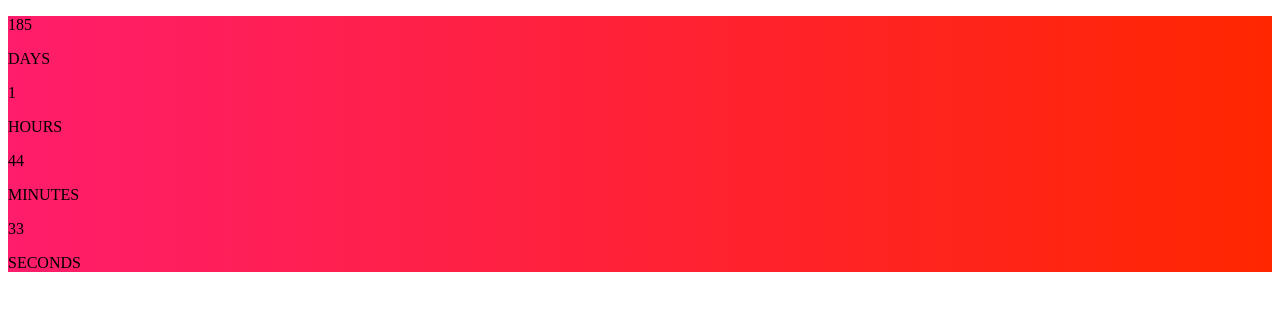
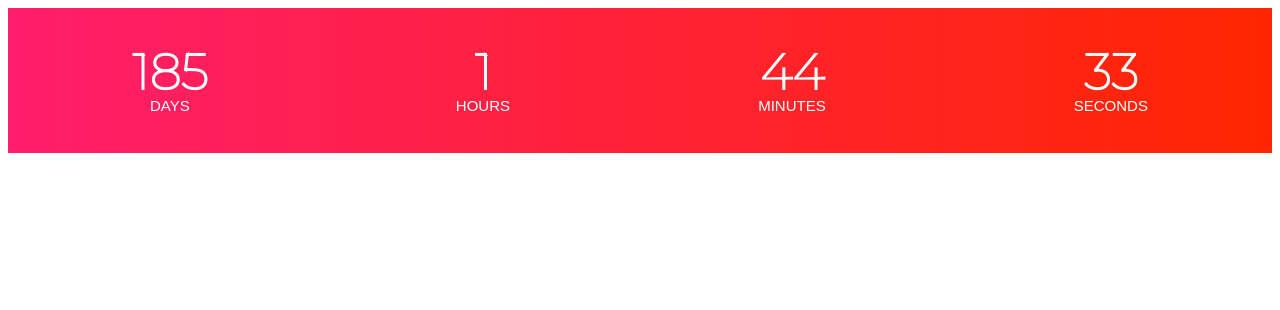
Before and after one commit to alexsharova/Modulo-1, a plain HTML site: page FlexTarea/index.html in a window 1280 px wide. Drawn offline with Linux system fonts and the light colour scheme.

Commit message:
TAREA FINAL

```diff
--- a/FlexTarea/css/estilosFlex.css
+++ b/FlexTarea/css/estilosFlex.css
@@ -1,3 +1,26 @@
 .contenedor{
     background: linear-gradient(to right, rgba(255, 0, 89, 0.885), rgb(255, 38, 0));
+    font-family: 'TT Hoves SL',sans-serif;
 }
+.lineaPrincipal{
+    Color: white;
+    display: flex;
+    flex-wrap: wrap;
+}
+.caja{
+    flex-grow: 1;
+   padding: 40px;
+  text-align: center;
+}
+.numero{
+    line-height: 1;
+    font-size: 50px;
+    margin: 0;
+    font-family: 'Montserrat', sans-serif;
+    font-weight: bold;
+}
+.letras{
+   line-height: 1;
+    font-size: 15px;
+    margin: 0;
+}
--- a/FlexTarea/index.html
+++ b/FlexTarea/index.html
@@ -5,13 +5,16 @@
     <meta http-equiv="X-UA-Compatible" content="IE=edge">
     <meta name="viewport" content="width=device-width, initial-scale=1.0">
     <link rel="stylesheet" href="./css/estilosFlex.css">
+
+<link href="https://fonts.googleapis.com/css2?family=Montserrat:wght@100&display=swap" rel="stylesheet">
     <title>Flex</title>
 </head>
 <body>
+
     <div class="contenedor">
         <div class="lineaPrincipal">
             <div class="caja">
-                <p class="numero">185</p>
+               <p class="numero">185</p>
                 <p class="letras">DAYS</p>
             </div>
             <div class="caja">
@@ -26,6 +29,7 @@
                 <p class="numero">33</p>
                 <p class="letras">SECONDS</p>
             </div>
+        </div>
     </div>
 </body>
 </html>
```
